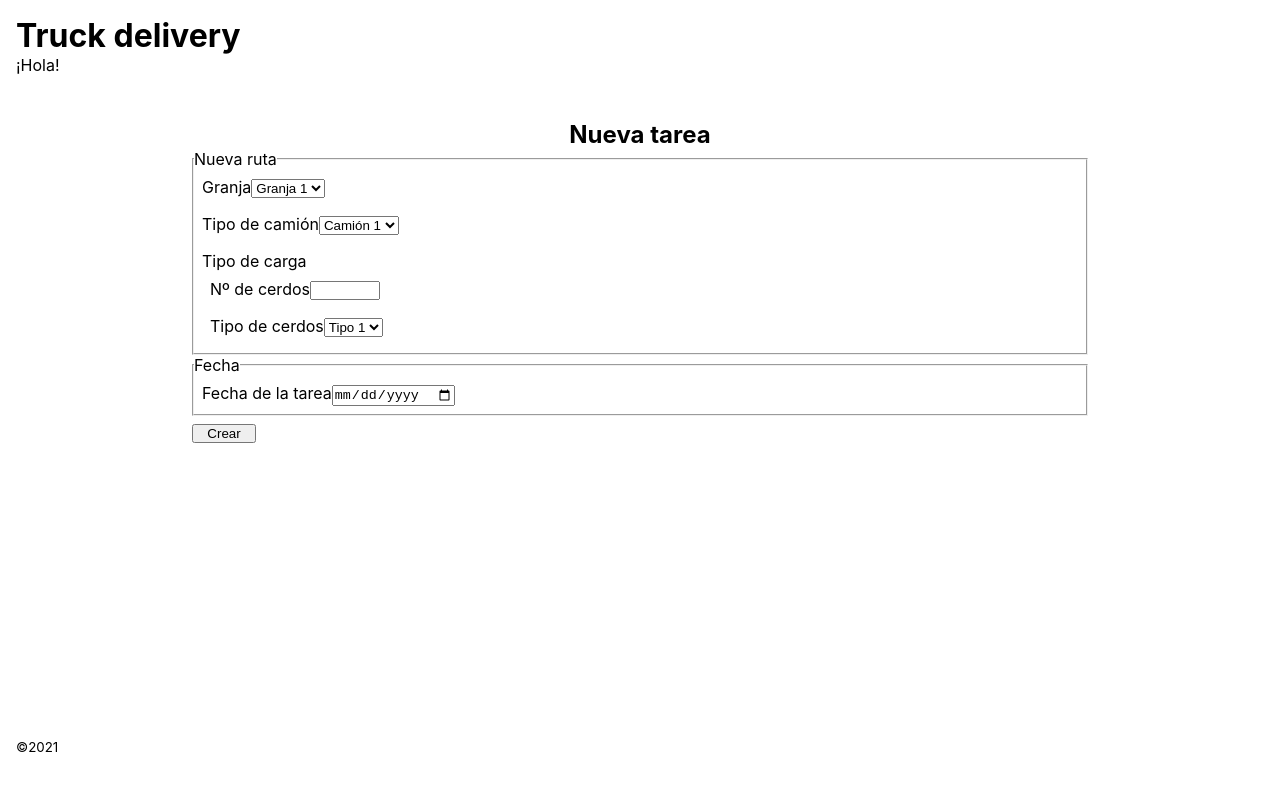
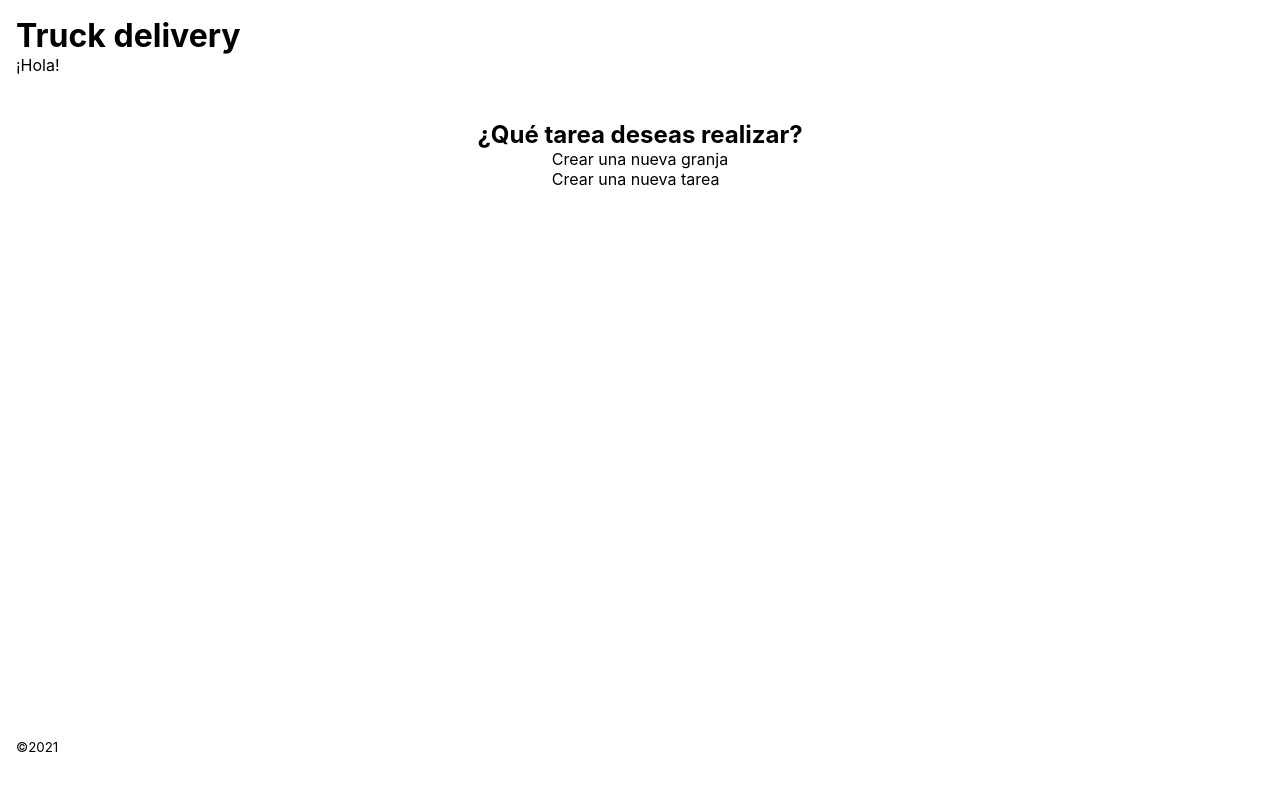
Before and after one commit to mZubeldia/truckdelivery, a React (Create React App) app: page / in a window 1280 px wide. Shown: the top 790 px of the page. Built offline with nearby package versions, Linux system fonts and the light colour scheme.

Commit message:
add react routes

```diff
--- a/src/components/App.js
+++ b/src/components/App.js
@@ -1,5 +1,5 @@
 import React, { useState, useEffect } from "react";
-//import { Route, Switch } from "react-router-dom";
+import { Route, Switch, Link } from "react-router-dom";
 
 //estilos
 import "../stylesheet/App.scss";
@@ -8,6 +8,7 @@ import "../stylesheet/reset.scss";
 //estructura web
 import Header from "./Header";
 import Footer from "./Footer";
+import Home from "./Home";
 import CreateTask from "./CreateTask";
 import CreateFarm from "./CreateFarm";
 
@@ -19,8 +20,19 @@ const App = () => {
   return (
     <>
       <Header />
-      <CreateTask />
-      {/*<CreateFarm />*/}
+
+      <Switch>
+        <Route exact path="/">
+          <Home />
+        </Route>
+        <Route path="nueva-granja">
+          <CreateFarm />
+        </Route>
+        <Route path="nueva-tarea">
+          <CreateTask />
+        </Route>
+      </Switch>
+
       <Footer />
     </>
   );
--- a/src/components/CreateTask.js
+++ b/src/components/CreateTask.js
@@ -1,6 +1,9 @@
+import { Link } from "react-router-dom";
 const CreateTask = () => {
   return (
     <main className="main">
+      <Link to="/">Volver </Link>
+
       <h2>Nueva tarea</h2>
 
       <form action="" method="#" className="task-form form">
--- /dev/null
+++ b/src/components/Home.js
@@ -0,0 +1,21 @@
+import { Link } from "react-router-dom";
+
+const Home = () => {
+  return (
+    <main className="main">
+      <h2>¿Qué tarea deseas realizar?</h2>
+      <nav>
+        <ul>
+          <li>
+            <Link to="/nueva-granja">Crear una nueva granja </Link>
+          </li>
+          <li>
+            <Link to="/nueva-tarea"> Crear una nueva tarea</Link>
+          </li>
+        </ul>
+      </nav>
+    </main>
+  );
+};
+
+export default Home;
```
